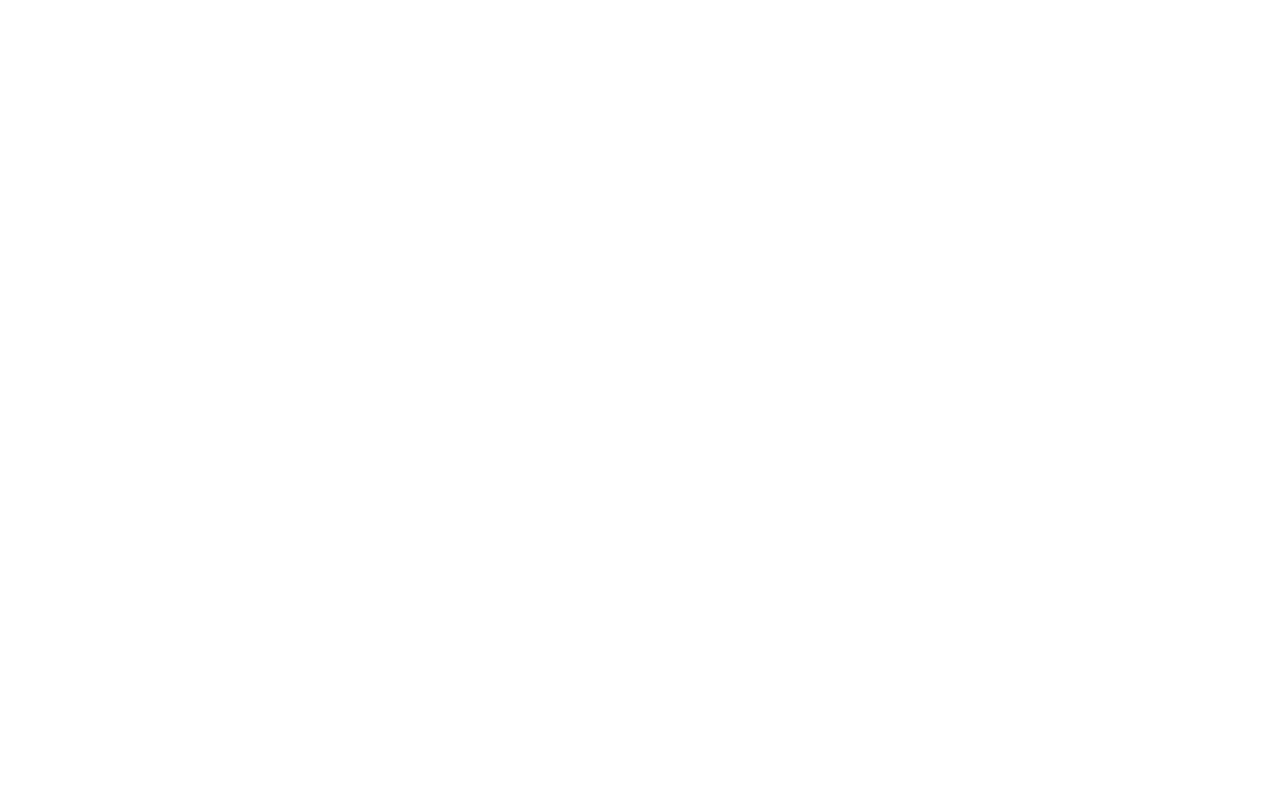
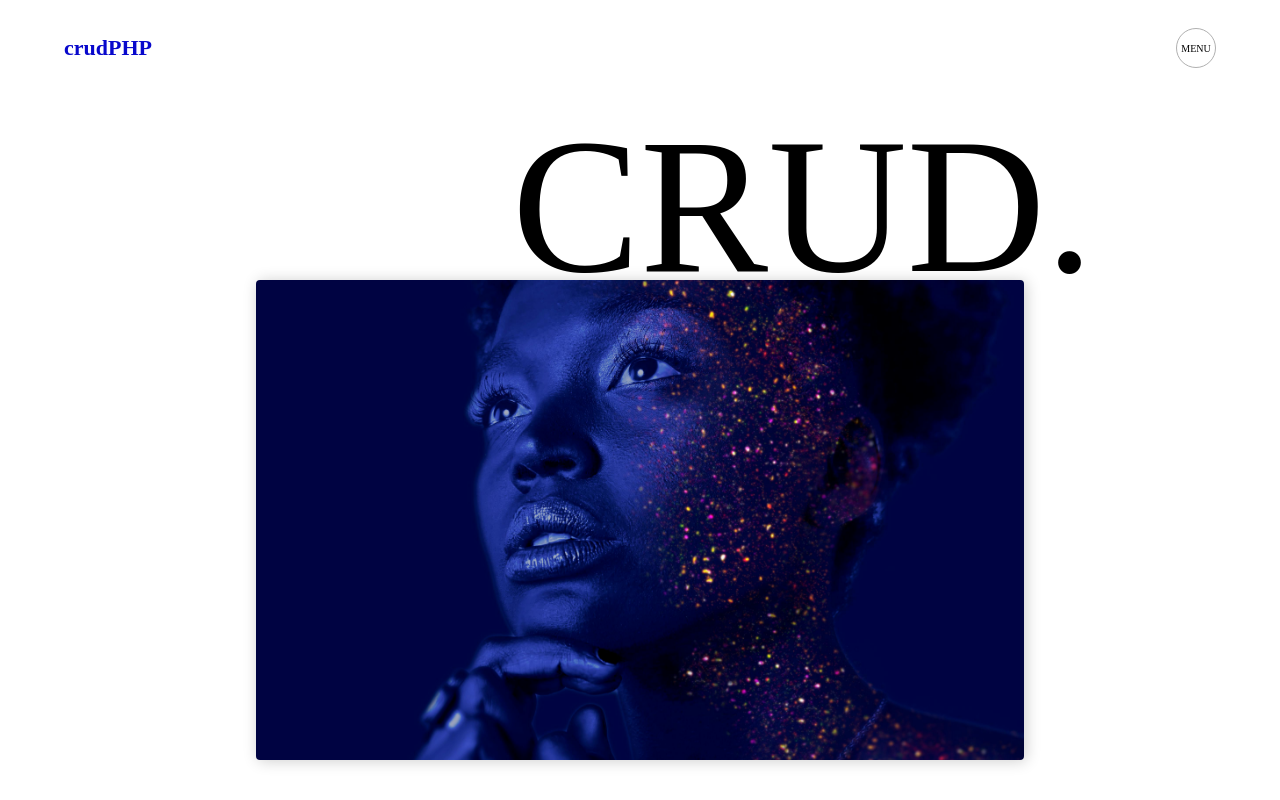
Before and after one commit to aveshek-rajbanshi/crudPHP, a PHP site: page / in a window 1280 px wide. Before the commit the page is empty. Run offline with PHP 8.4, Linux system fonts and the light colour scheme.

Commit message:
02 commit is to update landingpage UI with full-screen navbar.

```diff
--- a/index.php
+++ b/index.php
@@ -4,12 +4,38 @@
     <meta charset="UTF-8">
     <meta name="viewport" content="width=device-width, initial-scale=1.0">
     <title>Home-Page</title>
+    <link rel="stylesheet" href="styling/index.css">
 </head>
 <body>
 
-  <div class="main">
-
+  <div class="overlay">
+    <div class="overlay-menu">
+      <ul>
+        <li><a href="#">Home</a></li>
+        <li><a href="#">About</a></li>
+        <br><br>
+        <li><a href="create.php" class="crudLink">Create</a></li>
+        <li><a href="display.php" class="crudLink">Display</a></li>
+      </ul>
+    </div>
   </div>
 
+  <div class="main">
+    <h1>CRUD.</h1>
+    <div class="landing-page">
+      <div class="logo">
+        <h3 id="brand">crudPHP</h3>
+        <div class="menubox">
+          <h5 id="menuOperation">MENU</h5>
+        </div>
+      </div>
+      <div class="img-container">
+        <img src="image/nightmodel.jpg" alt="Modle">
+      </div>
+
+    </div>
+  </div>
+
+  <script src="scripting/index.js"></script>
 </body>
 </html>
--- /dev/null
+++ b/scripting/index.js
@@ -0,0 +1,30 @@
+function overlaying(){
+
+    let overlayContainer = document.querySelector(".overlay");
+    let overlayMenu = document.querySelector(".overlay-menu");
+    let menu = document.querySelector("#menuOperation");
+
+
+    let menucontent = 1;
+    menu.addEventListener("click",(e)=>{
+
+        if(menucontent == 1){
+
+            overlayContainer.style.height= "100vh";
+            overlayMenu.style.opacity = "1";
+            menu.innerHTML = "Close";
+            menu.style.color = "#fff";
+            menucontent = 0;
+    }else{
+
+            overlayContainer.style.height = "0vh";
+            overlayMenu.style.opacity = "0";
+            menu.innerHTML= "Menu";
+            menu.style.color = "#0808cc";
+            menucontent = 1;
+        }
+    });
+
+
+}
+overlaying();
--- /dev/null
+++ b/styling/index.css
@@ -0,0 +1,151 @@
+*{
+    margin: 0;
+    padding: 0;
+    box-sizing: border-box;
+}
+
+html,body{
+    height: 100%;
+    width: 100%;
+    background-color: #fff;
+}
+
+.main{
+    position: relative;
+    width: 100%;
+}
+
+.landing-page{
+    position: relative;
+    height: 100vh;
+    width: 100vw;
+    /* background-color: red; */
+}
+
+.main h1{
+    position: absolute;
+    top: 12%;
+    left: 40%;
+    font-family: "Futura LtCn BT";
+    font-size: 12rem;
+    font-weight: 300;
+    text-align: center;
+    overflow-x: hidden;
+    z-index: 1;
+    color: #000;
+}
+
+.logo{
+    height: 12vh;
+    width: 100%;
+    padding: 0 5%;
+    font-family: Poppins;
+    display: flex;
+    justify-content: space-between;
+    align-items: center;
+    flex-direction: row;
+}
+
+#brand{
+    cursor: pointer;
+    font-size: 22px;
+    font-weight: 600;
+    color: #0808cc;
+}
+
+.menubox{
+    cursor: pointer;
+    height: 40px;
+    width: 40px;
+    display: flex;
+    justify-content: center;
+    align-items: center;
+    border: 1px solid #b0b0b0;
+    border-radius: 50px;
+    transition: all 0.5s ease;
+    z-index: 100;
+}
+
+#menuOperation{
+    padding: 10px;
+    font-size: 10px;
+    font-weight: 500;
+    text-decoration: none;
+    color: #000;
+    z-index: 100;
+}
+
+.menubox:hover{
+    border: 1px solid #0808cc;
+    /* box-shadow: 0 0 10px rgba(0,0,0,0.2); */
+}
+
+.menubox:hover > #menuOperation{
+    color: blue;
+}
+
+.overlay{
+    position: absolute;
+    top: 0;
+    left: 0;
+    height: 0vh;
+    width: 100vw;
+    font-family: Arial, Helvetica, sans-serif;
+    color: #fff;
+    /* background-color: #0808cc; */
+    background-color: #000;
+    z-index: 99;
+}
+
+.overlay-menu{
+    position: relative;
+    opacity: 0;
+    height: 100%;
+    width: 50%;
+    display: flex;
+    justify-content: start;
+    align-items: center;
+    flex-direction: column;
+    gap: 15px;
+    /* background-color: red; */
+}
+
+ul{
+    margin-top: 18%;
+}
+
+ul li{
+    list-style: none;
+    margin-bottom: 4px;
+}
+
+ul li a{
+    text-decoration: none;
+    font-size: 3rem;
+    font-weight: 600;
+    color: #fff;
+}
+
+ul li .crudLink{
+    font-size: 1rem;
+    font-weight: 600;
+}
+
+
+.img-container{
+    position: absolute;
+    top: 35%;
+    left: 20%;
+    height: 60vh;
+    width: 60vw;
+    border-radius: 4px;
+    z-index: 9;
+    box-shadow: 2px 1px 15px rgba(0, 0, 0, 0.2);
+}
+
+.img-container img{
+    height: 100%;
+    width: 100%;
+    border-radius: 4px;
+    object-fit: cover;
+}
```
Also changed, not shown: image/nightmodel.jpg (added).
